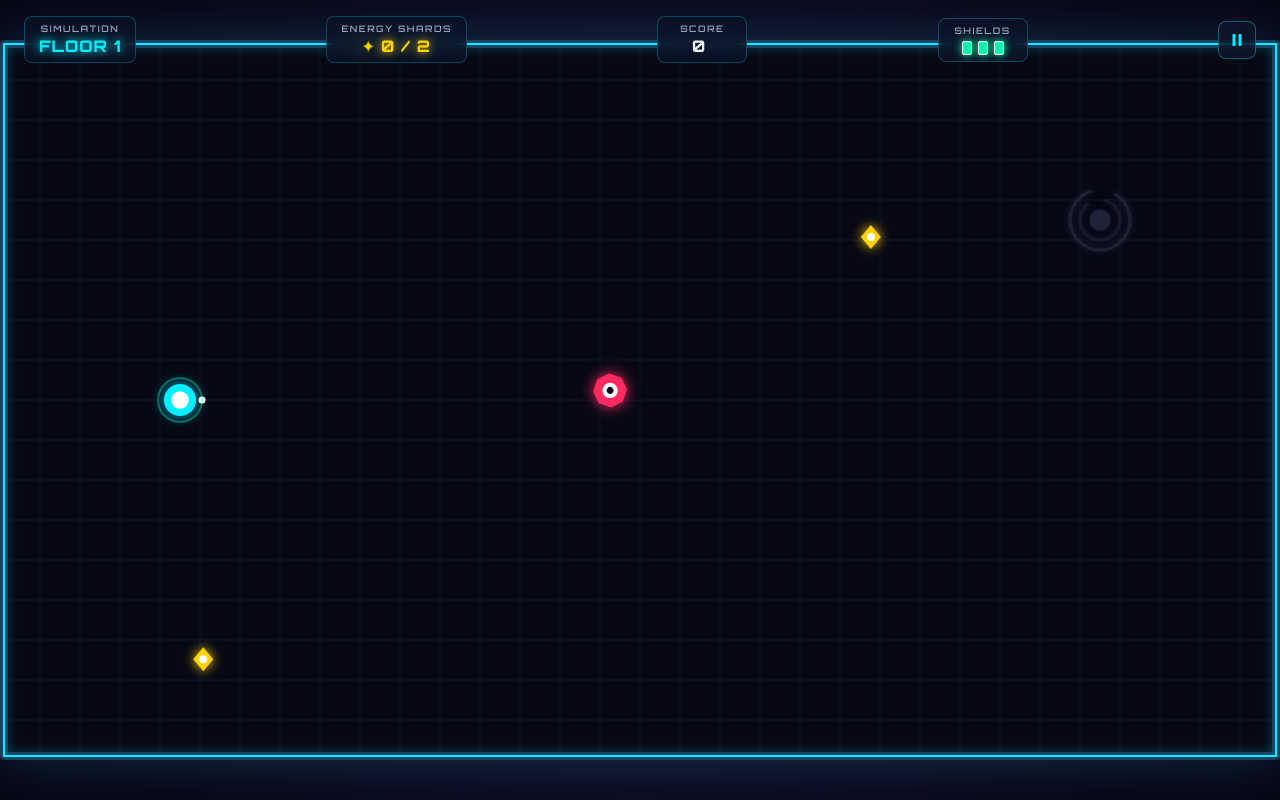
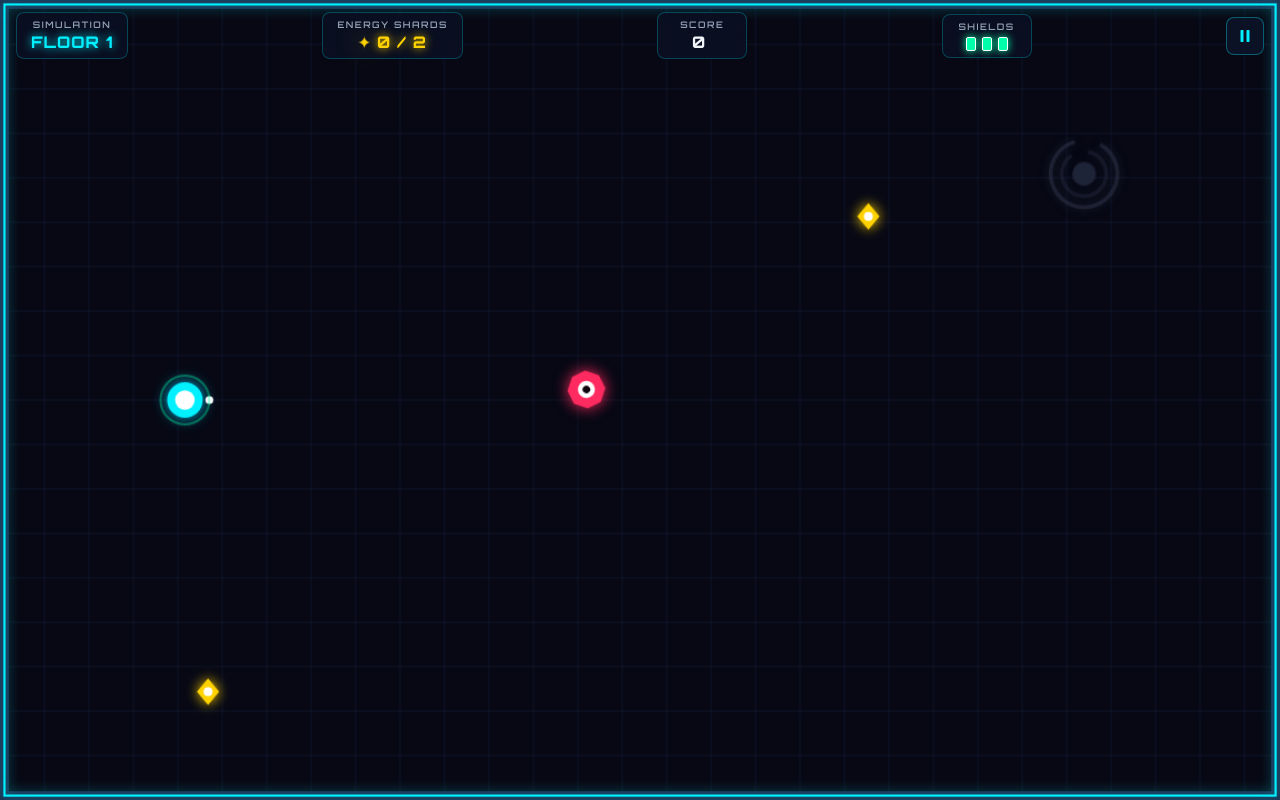
Before and after one commit to rahulbalati/loop_break_game, a website built with Vite: page index.html in a window 1280 px wide. Both pictures are taken after a click on the button "INITIALIZE RUN". Built offline with nearby package versions, Linux system fonts and the light colour scheme.

Commit message:
Fix dynamic aspect ratio, shard boundary clamping, obstacle clearance, and portal unlock fail-safe

```diff
--- a/src/config.js
+++ b/src/config.js
@@ -1,10 +1,10 @@
 // LOOP//BREAK - Game Configuration & Balance Parameters
 
 export const CONFIG = {
-  // Arena logical virtual dimensions (scaled dynamically to fit screen while maintaining aspect ratio)
-  VIRTUAL_WIDTH: 1280,
-  VIRTUAL_HEIGHT: 720,
-  ASPECT_RATIO: 16 / 9,
+  // Dynamic Virtual Resolution System (adapts dynamically to any mobile or desktop screen)
+  BASE_HEIGHT: 720,
+  MIN_WIDTH: 960,
+  MAX_WIDTH: 1920,
 
   // Player Specs
   PLAYER: {
--- a/src/core/GameEngine.js
+++ b/src/core/GameEngine.js
@@ -65,24 +65,36 @@ export class GameEngine {
   }
 
   handleResize() {
-    const windowWidth = window.innerWidth;
-    const windowHeight = window.innerHeight;
+    const windowWidth = window.innerWidth || document.documentElement.clientWidth || 1280;
+    const windowHeight = window.innerHeight || document.documentElement.clientHeight || 720;
 
-    // Maintain 16:9 aspect ratio
-    let targetWidth = windowWidth;
-    let targetHeight = targetWidth / CONFIG.ASPECT_RATIO;
+    // Calculate real viewport aspect ratio (e.g. 1.777 on 16:9, 2.16 on iPhone, 2.22 on Galaxy)
+    const aspect = Math.max(1.1, windowWidth / windowHeight);
 
-    if (targetHeight > windowHeight) {
-      targetHeight = windowHeight;
-      targetWidth = targetHeight * CONFIG.ASPECT_RATIO;
+    // Dynamic Virtual Resolution: Fixed 720 base height, width adapts to match aspect ratio perfectly
+    this.virtualHeight = CONFIG.BASE_HEIGHT;
+    this.virtualWidth = Math.round(CONFIG.BASE_HEIGHT * aspect);
+
+    // Fullscreen canvas
+    this.canvas.style.width = '100%';
+    this.canvas.style.height = '100%';
+
+    // Native buffer resolution matches virtual dimensions
+    this.canvas.width = this.virtualWidth;
+    this.canvas.height = this.virtualHeight;
+
+    // Update arena generator
+    if (this.arenaGen) {
+      this.arenaGen.width = this.virtualWidth;
+      this.arenaGen.height = this.virtualHeight;
     }
 
-    this.canvas.style.width = `${targetWidth}px`;
-    this.canvas.style.height = `${targetHeight}px`;
-
-    // Render resolution
-    this.canvas.width = this.virtualWidth;
-    this.canvas.height = this.virtualHeight;
+    // Safely clamp player inside the newly adapted arena bounds
+    if (this.player) {
+      const pad = this.player.radius + 14;
+      this.player.x = Math.max(pad, Math.min(this.virtualWidth - pad, this.player.x));
+      this.player.y = Math.max(pad, Math.min(this.virtualHeight - pad, this.player.y));
+    }
   }
 
   startRun() {
@@ -244,9 +256,9 @@ export class GameEngine {
       enemy.update(dt, this.player, decoy, this.virtualWidth, this.virtualHeight);
     }
 
-    // Update Shards
+    // Update Shards (with arena boundary clamping so shards never escape)
     for (const shard of this.shards) {
-      shard.update(dt, this.player);
+      shard.update(dt, this.player, this.virtualWidth, this.virtualHeight);
     }
 
     // Update Portal
@@ -273,7 +285,8 @@ export class GameEngine {
         this.score += points;
 
         // Check if all required shards collected to unlock exit portal
-        if (this.shardsCollectedThisLevel >= this.requiredShards && !this.portal.isUnlocked) {
+        const allCleared = this.shardsCollectedThisLevel >= this.requiredShards || this.shards.length === 0;
+        if (allCleared && !this.portal.isUnlocked) {
           this.portal.setUnlocked(true);
           audio.playPortalUnlock();
           this.particleSystem.spawnPortalBurst(this.portal.x, this.portal.y);
@@ -285,6 +298,14 @@ export class GameEngine {
       onLevelCompleted: () => this.onLevelCompleted(),
       onPlayerDied: () => this.onPlayerDied(),
     });
+
+    // Fail-Safe: If all shards are collected in the arena, guarantee exit portal is open!
+    if (this.shards.length === 0 && this.portal && !this.portal.isUnlocked) {
+      this.portal.setUnlocked(true);
+      audio.playPortalUnlock();
+      this.particleSystem.spawnPortalBurst(this.portal.x, this.portal.y);
+      this.screenShake.shake(6, 0.25);
+    }
 
     this.updateHUD();
   }
--- a/src/entities/Shard.js
+++ b/src/entities/Shard.js
@@ -20,7 +20,7 @@ export class Shard {
     this.isMagnetized = false;
   }
 
-  update(dt, player) {
+  update(dt, player, arenaWidth = 1280, arenaHeight = 720) {
     if (this.isCollected) return;
 
     // Gentle hover animation
@@ -33,17 +33,42 @@ export class Shard {
 
     if (dist < player.magnetRadius) {
       this.isMagnetized = true;
-      const pullForce = (1 - dist / player.magnetRadius) * 650;
-      this.vx += (dx / dist) * pullForce * dt * 4;
-      this.vy += (dy / dist) * pullForce * dt * 4;
-      this.x += this.vx * dt;
-      this.y += this.vy * dt;
+      const pullForce = (1 - dist / player.magnetRadius) * 550;
+      this.vx += (dx / dist) * pullForce * dt * 3.5;
+      this.vy += (dy / dist) * pullForce * dt * 3.5;
     } else {
       this.isMagnetized = false;
-      this.vx *= 0.85;
-      this.vy *= 0.85;
-      this.x += this.vx * dt;
-      this.y += this.vy * dt;
+      this.vx *= 0.88;
+      this.vy *= 0.88;
+    }
+
+    // Clamp maximum shard velocity so it cannot overshoot wildly
+    const maxShardSpeed = 480;
+    const currentSpeed = Math.hypot(this.vx, this.vy);
+    if (currentSpeed > maxShardSpeed) {
+      this.vx = (this.vx / currentSpeed) * maxShardSpeed;
+      this.vy = (this.vy / currentSpeed) * maxShardSpeed;
+    }
+
+    this.x += this.vx * dt;
+    this.y += this.vy * dt;
+
+    // Strict Arena Wall Clamping: Shards can NEVER escape the arena
+    const pad = this.radius + 18;
+    if (this.x < pad) {
+      this.x = pad;
+      this.vx = Math.abs(this.vx) * 0.4;
+    } else if (this.x > arenaWidth - pad) {
+      this.x = arenaWidth - pad;
+      this.vx = -Math.abs(this.vx) * 0.4;
+    }
+
+    if (this.y < pad) {
+      this.y = pad;
+      this.vy = Math.abs(this.vy) * 0.4;
+    } else if (this.y > arenaHeight - pad) {
+      this.y = arenaHeight - pad;
+      this.vy = -Math.abs(this.vy) * 0.4;
     }
   }
 
--- a/src/input/TouchJoystick.js
+++ b/src/input/TouchJoystick.js
@@ -55,9 +55,9 @@ export class TouchJoystick {
         const screenX = (touch.clientX - rect.left) * scaleX;
         const screenY = (touch.clientY - rect.top) * scaleY;
 
-        // Check Dash Button first
+        // Check Dash Button first with generous 1.55x touch tolerance for mobile thumbs
         const distToDash = Math.hypot(screenX - this.dashButton.x, screenY - this.dashButton.y);
-        if (distToDash <= this.dashButton.radius * 1.3 && this.dashTouchId === null) {
+        if (distToDash <= this.dashButton.radius * 1.55 && this.dashTouchId === null) {
           this.dashTouchId = touch.identifier;
           this.dashTriggered = true;
           e.preventDefault();
@@ -67,7 +67,7 @@ export class TouchJoystick {
         // Check Pulse Button
         if (this.pulseUnlocked) {
           const distToPulse = Math.hypot(screenX - this.pulseButton.x, screenY - this.pulseButton.y);
-          if (distToPulse <= this.pulseButton.radius * 1.3 && this.pulseTouchId === null) {
+          if (distToPulse <= this.pulseButton.radius * 1.55 && this.pulseTouchId === null) {
             this.pulseTouchId = touch.identifier;
             this.pulseTriggered = true;
             e.preventDefault();
@@ -119,6 +119,12 @@ export class TouchJoystick {
           this.pulseTouchId = null;
         }
       }
+      // Safety fail-safe: if no active touches remain on screen, reset everything
+      if (e.touches && e.touches.length === 0) {
+        this.resetJoystick();
+        this.dashTouchId = null;
+        this.pulseTouchId = null;
+      }
     };
 
     window.addEventListener('touchstart', onTouchStart, { passive: false });
@@ -128,19 +134,23 @@ export class TouchJoystick {
   }
 
   updateLayout(virtualWidth, virtualHeight) {
-    // Position buttons on bottom-right inside safe zone
-    this.dashButton.x = virtualWidth - 85;
-    this.dashButton.y = virtualHeight - 85;
-    this.dashButton.radius = 48;
+    // Dynamically calculate responsive margins & target sizes based on actual dimensions
+    const rightMargin = Math.max(95, Math.min(180, virtualWidth * 0.09));
+    const bottomMargin = Math.max(90, Math.min(145, virtualHeight * 0.16));
 
-    this.pulseButton.x = virtualWidth - 75;
-    this.pulseButton.y = virtualHeight - 195;
-    this.pulseButton.radius = 38;
+    this.dashButton.radius = Math.max(56, Math.min(72, virtualHeight * 0.095));
+    this.dashButton.x = virtualWidth - rightMargin;
+    this.dashButton.y = virtualHeight - bottomMargin;
+
+    this.pulseButton.radius = Math.max(44, Math.min(58, virtualHeight * 0.075));
+    this.pulseButton.x = virtualWidth - rightMargin + 10;
+    this.pulseButton.y = this.dashButton.y - (this.dashButton.radius + this.pulseButton.radius + 24);
 
     // Default neutral base position on bottom-left if inactive
     if (!this.isActive) {
-      this.baseX = 130;
-      this.baseY = virtualHeight - 120;
+      const leftMargin = Math.max(120, Math.min(220, virtualWidth * 0.12));
+      this.baseX = leftMargin;
+      this.baseY = virtualHeight - bottomMargin;
       this.thumbX = this.baseX;
       this.thumbY = this.baseY;
     }
--- a/src/main.js
+++ b/src/main.js
@@ -23,14 +23,18 @@ window.addEventListener('DOMContentLoaded', async () => {
   // 3. Initialize CrazyGames SDK v3 asynchronously
   platform.init().catch(e => console.warn('Platform init issue', e));
 
-  // 5. Global user gesture listener to unlock Web Audio on iOS/browsers
+  // 4. Global user gesture listener to unlock Web Audio on iOS Safari and mobile browsers
   const unlockAudio = () => {
     audio.ensureContext();
     window.removeEventListener('pointerdown', unlockAudio);
     window.removeEventListener('keydown', unlockAudio);
+    window.removeEventListener('touchstart', unlockAudio);
+    window.removeEventListener('touchend', unlockAudio);
   };
-  window.addEventListener('pointerdown', unlockAudio);
-  window.addEventListener('keydown', unlockAudio);
+  window.addEventListener('pointerdown', unlockAudio, { passive: true });
+  window.addEventListener('keydown', unlockAudio, { passive: true });
+  window.addEventListener('touchstart', unlockAudio, { passive: true });
+  window.addEventListener('touchend', unlockAudio, { passive: true });
 
   console.log('[LOOP//BREAK] System initialized. Ready to break the loop.');
 });
--- a/src/style.css
+++ b/src/style.css
@@ -44,11 +44,12 @@ html, body {
   justify-content: center;
 }
 
-/* Outer Container Centering 16:9 Aspect Ratio */
+/* Outer Container Adaptive Fullscreen */
 #game-container {
-  position: relative;
-  width: 100%;
-  height: 100%;
+  position: fixed;
+  inset: 0;
+  width: 100vw;
+  height: 100dvh;
   display: flex;
   align-items: center;
   justify-content: center;
@@ -56,11 +57,11 @@ html, body {
   overflow: hidden;
 }
 
-/* The Fixed 16:9 Canvas */
+/* Dynamic Fullscreen Canvas */
 #game-canvas {
+  width: 100%;
+  height: 100%;
   display: block;
-  box-shadow: 0 0 50px rgba(0, 240, 255, 0.15), 0 0 100px rgba(176, 38, 255, 0.08);
-  border-radius: 4px;
 }
 
 /* Overlay Layers */
@@ -114,7 +115,10 @@ html, body {
    HUD (HEADS-UP DISPLAY)
    ---------------------------------------------------- */
 #hud {
-  padding: 16px 24px;
+  padding: 12px 20px;
+  padding-left: max(16px, env(safe-area-inset-left));
+  padding-right: max(16px, env(safe-area-inset-right));
+  padding-top: max(12px, env(safe-area-inset-top));
   box-sizing: border-box;
   display: flex;
   flex-direction: column;
--- a/src/systems/ArenaGenerator.js
+++ b/src/systems/ArenaGenerator.js
@@ -11,81 +11,114 @@ export class ArenaGenerator {
   }
 
   generateLevel(level) {
-    const pad = 90;
+    const pad = Math.max(70, Math.min(120, this.height * 0.12));
 
-    // 1. Determine Player Spawn (Left-center bias for early levels, varying quadrants later)
-    let playerSpawn = { x: 180, y: this.height / 2 };
+    // 1. Determine Player Spawn (Relative to current dynamic arena dimensions)
+    let playerSpawn = { x: pad + 80, y: this.height / 2 };
     if (level > 3) {
       const quadrants = [
-        { x: 180, y: 160 },
-        { x: 180, y: this.height - 160 },
-        { x: this.width - 180, y: 160 },
-        { x: this.width - 180, y: this.height - 160 },
+        { x: pad + 90, y: pad + 70 },
+        { x: pad + 90, y: this.height - pad - 70 },
+        { x: this.width - pad - 90, y: pad + 70 },
+        { x: this.width - pad - 90, y: this.height - pad - 70 },
       ];
       playerSpawn = quadrants[level % quadrants.length];
     }
 
     // 2. Determine Exit Portal Location (Opposite quadrant)
-    const portalX = playerSpawn.x < this.width / 2 ? this.width - 180 : 180;
-    const portalY = playerSpawn.y < this.height / 2 ? this.height - 180 : 180;
+    const portalX = playerSpawn.x < this.width / 2 ? this.width - pad - 90 : pad + 90;
+    const portalY = playerSpawn.y < this.height / 2 ? this.height - pad - 70 : pad + 70;
     const portal = new ExitPortal(portalX, portalY);
 
-    // 3. Shard Placement (Guaranteed Reachability)
-    const requiredShards = Math.min(8, 2 + Math.floor(level / 2));
+    // 3. Generate Obstacles First (So shards and enemies never spawn inside them)
+    const obstacles = [];
+    if (level >= 2) {
+      const numPillars = Math.min(4, Math.floor(level / 3));
+      for (let i = 0; i < numPillars; i++) {
+        const ox = this.width * (0.35 + 0.3 * (i % 2));
+        const oy = this.height * (0.35 + 0.3 * Math.floor(i / 2));
+        // Check safe clearance to spawn and portal
+        if (Math.hypot(ox - playerSpawn.x, oy - playerSpawn.y) > 170 &&
+            Math.hypot(ox - portalX, oy - portalY) > 130) {
+          obstacles.push({
+            x: ox,
+            y: oy,
+            radius: 26,
+            color: '#1a2238',
+            borderColor: '#00f0ff',
+          });
+        }
+      }
+    }
+
+    // 4. Shard Placement (Guaranteed Reachability & Free from Obstacles)
+    const targetShards = Math.min(7, 2 + Math.floor(level / 2));
     const shards = [];
-
-    // Distribute shards safely throughout the arena
-    const minSafeDistFromSpawn = 160;
+    const minSafeDistFromSpawn = 150;
     let attempts = 0;
 
-    while (shards.length < requiredShards && attempts < 200) {
+    const isPositionValid = (x, y) => {
+      // Check boundaries
+      if (x < pad || x > this.width - pad || y < pad || y > this.height - pad) return false;
+      // Distance to player spawn
+      if (Math.hypot(x - playerSpawn.x, y - playerSpawn.y) < minSafeDistFromSpawn) return false;
+      // Distance to portal
+      if (Math.hypot(x - portalX, y - portalY) < 95) return false;
+      // Distance to all obstacles (CRITICAL: prevents trapped shards)
+      for (const obs of obstacles) {
+        if (Math.hypot(x - obs.x, y - obs.y) < obs.radius + 65) return false;
+      }
+      // Distance to existing shards
+      for (const s of shards) {
+        if (Math.hypot(x - s.x, y - s.y) < 85) return false;
+      }
+      return true;
+    };
+
+    while (shards.length < targetShards && attempts < 400) {
       attempts++;
       const sx = pad + Math.random() * (this.width - pad * 2);
       const sy = pad + Math.random() * (this.height - pad * 2);
 
-      // Distance to player
-      if (Math.hypot(sx - playerSpawn.x, sy - playerSpawn.y) < minSafeDistFromSpawn) {
-        continue;
+      if (isPositionValid(sx, sy)) {
+        const isBonus = shards.length === targetShards - 1 && level >= 4;
+        shards.push(new Shard(sx, sy, isBonus));
       }
-      // Distance to portal
-      if (Math.hypot(sx - portalX, sy - portalY) < 90) {
-        continue;
-      }
-      // Distance to existing shards
-      const tooClose = shards.some(s => Math.hypot(s.x - sx, s.y - sy) < 110);
-      if (tooClose) continue;
-
-      // Bonus shard chance (1 per level starting level 4)
-      const isBonus = shards.length === requiredShards - 1 && level >= 4;
-      shards.push(new Shard(sx, sy, isBonus));
     }
 
-    // Fallback if needed
-    if (shards.length < requiredShards) {
-      for (let i = shards.length; i < requiredShards; i++) {
-        const angle = (i / requiredShards) * Math.PI * 2;
-        const dist = 220;
+    // Safe fallback ring if random attempts were restricted
+    if (shards.length < targetShards) {
+      for (let i = shards.length; i < targetShards; i++) {
+        const angle = (i / targetShards) * Math.PI * 2;
+        const dist = Math.min(this.width * 0.25, this.height * 0.3);
         const fx = this.width / 2 + Math.cos(angle) * dist;
         const fy = this.height / 2 + Math.sin(angle) * dist;
         shards.push(new Shard(fx, fy));
       }
     }
 
-    // 4. Enemy Composition & Spawning (Safely away from player spawn > 240px)
+    // Ensure requiredShards is 100% strictly synchronized with shards array
+    const requiredShards = shards.length;
+
+    // 5. Enemy Composition & Spawning (Safely away from player spawn > 260px)
     const enemies = [];
-    const speedScale = Math.min(1.4, 0.9 + level * 0.04);
+    const speedScale = Math.min(1.35, 0.85 + level * 0.035);
 
     const getSafeEnemyPos = () => {
       let ex = 0;
       let ey = 0;
       let safe = false;
       let eAttempts = 0;
-      while (!safe && eAttempts < 100) {
+      while (!safe && eAttempts < 200) {
         eAttempts++;
-        ex = pad + 40 + Math.random() * (this.width - pad * 2 - 80);
-        ey = pad + 40 + Math.random() * (this.height - pad * 2 - 80);
+        ex = pad + 30 + Math.random() * (this.width - pad * 2 - 60);
+        ey = pad + 30 + Math.random() * (this.height - pad * 2 - 60);
         if (Math.hypot(ex - playerSpawn.x, ey - playerSpawn.y) > 260) {
-          safe = true;
+          // Also check not inside an obstacle
+          const insideObs = obstacles.some(obs => Math.hypot(ex - obs.x, ey - obs.y) < obs.radius + 30);
+          if (!insideObs) {
+            safe = true;
+          }
         }
       }
       return { x: ex, y: ey };
@@ -94,15 +127,15 @@ export class ArenaGenerator {
     if (level === 1) {
       // 1 Slow Hunter
       const pos = getSafeEnemyPos();
-      enemies.push(new HunterEnemy(pos.x, pos.y, 0.75));
+      enemies.push(new HunterEnemy(pos.x, pos.y, 0.72));
     } else if (level === 2) {
       // 1 Standard Hunter
       const pos = getSafeEnemyPos();
-      enemies.push(new HunterEnemy(pos.x, pos.y, 0.9));
+      enemies.push(new HunterEnemy(pos.x, pos.y, 0.88));
     } else if (level === 3) {
       // Level 3 introduces Echo! 1 Hunter keeps it focused
       const pos = getSafeEnemyPos();
-      enemies.push(new HunterEnemy(pos.x, pos.y, 1.0));
+      enemies.push(new HunterEnemy(pos.x, pos.y, 0.95));
     } else if (level === 4) {
       // Introduce Interceptor
       const pos1 = getSafeEnemyPos();
@@ -117,7 +150,7 @@ export class ArenaGenerator {
       enemies.push(new InterceptorEnemy(pos2.x, pos2.y, speedScale));
       enemies.push(new SentinelEnemy(portalX, portalY, 130, speedScale));
     } else {
-      // Levels 6+: Procedural combination
+      // Levels 6+: Scaled combinations
       const numHunters = Math.min(3, 1 + Math.floor((level - 4) / 3));
       const numInterceptors = Math.min(2, Math.floor((level - 3) / 3));
       const numSentinels = level % 2 === 0 ? 1 : 0;
@@ -131,31 +164,8 @@ export class ArenaGenerator {
         enemies.push(new InterceptorEnemy(p.x, p.y, speedScale));
       }
       if (numSentinels > 0) {
-        // Sentinel guards portal or arena center
         const anchor = level % 3 === 0 ? { x: this.width / 2, y: this.height / 2 } : { x: portalX, y: portalY };
         enemies.push(new SentinelEnemy(anchor.x, anchor.y, 140, speedScale));
-      }
-    }
-
-    // 5. Obstacles / Hazard Barriers (Level 2+)
-    const obstacles = [];
-    if (level >= 2) {
-      // Add decorative/tactical energy pillars that don't block passages
-      const numPillars = Math.min(4, Math.floor(level / 3));
-      for (let i = 0; i < numPillars; i++) {
-        const ox = this.width * (0.35 + 0.3 * (i % 2));
-        const oy = this.height * (0.35 + 0.3 * Math.floor(i / 2));
-        // Check distance to spawn and portal
-        if (Math.hypot(ox - playerSpawn.x, oy - playerSpawn.y) > 160 &&
-            Math.hypot(ox - portalX, oy - portalY) > 120) {
-          obstacles.push({
-            x: ox,
-            y: oy,
-            radius: 24,
-            color: '#1a2238',
-            borderColor: '#00f0ff',
-          });
-        }
       }
     }
 
--- a/src/systems/CollisionSystem.js
+++ b/src/systems/CollisionSystem.js
@@ -113,7 +113,7 @@ export class CollisionSystem {
     // 4. Player vs Exit Portal
     if (portal && portal.isUnlocked) {
       const dist = Math.hypot(player.x - portal.x, player.y - portal.y);
-      if (dist < player.radius + portal.radius * 0.7) {
+      if (dist < player.radius + portal.radius * 0.95) {
         if (onLevelCompleted) {
           onLevelCompleted();
         }
--- a/src/ui/UIManager.js
+++ b/src/ui/UIManager.js
@@ -210,7 +210,8 @@ export class UIManager {
   }
 
   checkOrientation() {
-    const isPortrait = window.innerHeight > window.innerWidth && window.innerWidth < 850;
+    const isTouch = 'ontouchstart' in window || navigator.maxTouchPoints > 0;
+    const isPortrait = isTouch && (window.innerHeight > window.innerWidth);
     if (isPortrait) {
       this.dom.rotatePrompt.classList.remove('hidden');
       if (this.game.state === 'PLAYING') {
```
Also changed, not shown: 1 other file.
